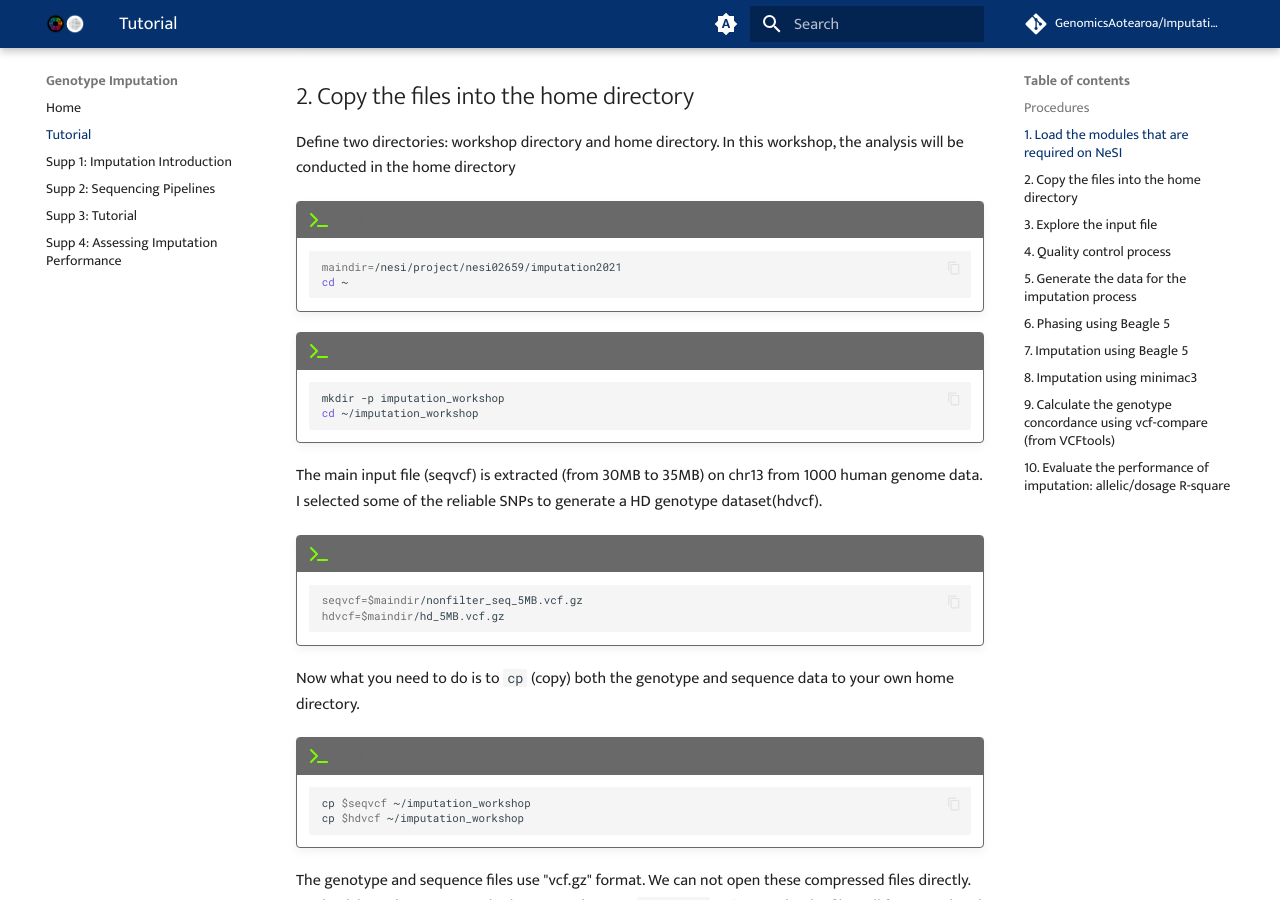
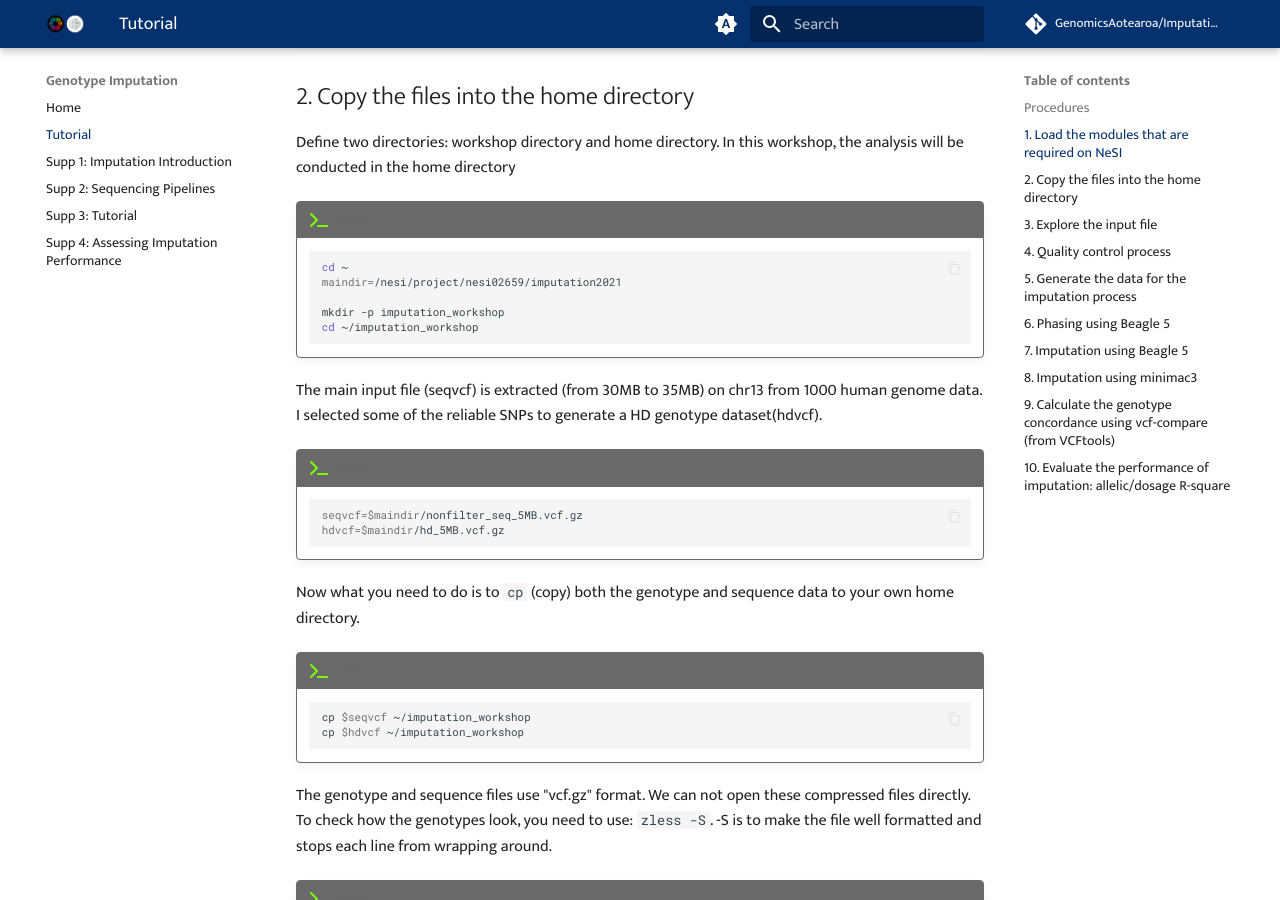
Before and after one commit to GenomicsAotearoa/Imputation-workshop, an MkDocs documentation site: the page built from docs/1_tutorial.md, in a window 1280 px wide and 900 px high, scrolled down 1399 px. Built offline with MkDocs 1.6.1 and Material for MkDocs 9.7.7, drawn with Linux system fonts in a browser that asks for light colours; comment, search, counter and statistics services are not loaded.

Commit message:
Update 1_tutorial.md

````diff
--- a/docs/1_tutorial.md
+++ b/docs/1_tutorial.md
@@ -56,12 +56,9 @@ Define two directories: workshop directory and home directory. In this workshop,
 !!! terminal "code"
 
     ```bash
+    cd ~
     maindir=/nesi/project/nesi02659/imputation2021
-    cd ~
-    ```
-!!! terminal "code"
 
-    ```bash
     mkdir -p imputation_workshop
     cd ~/imputation_workshop
     ```
````
